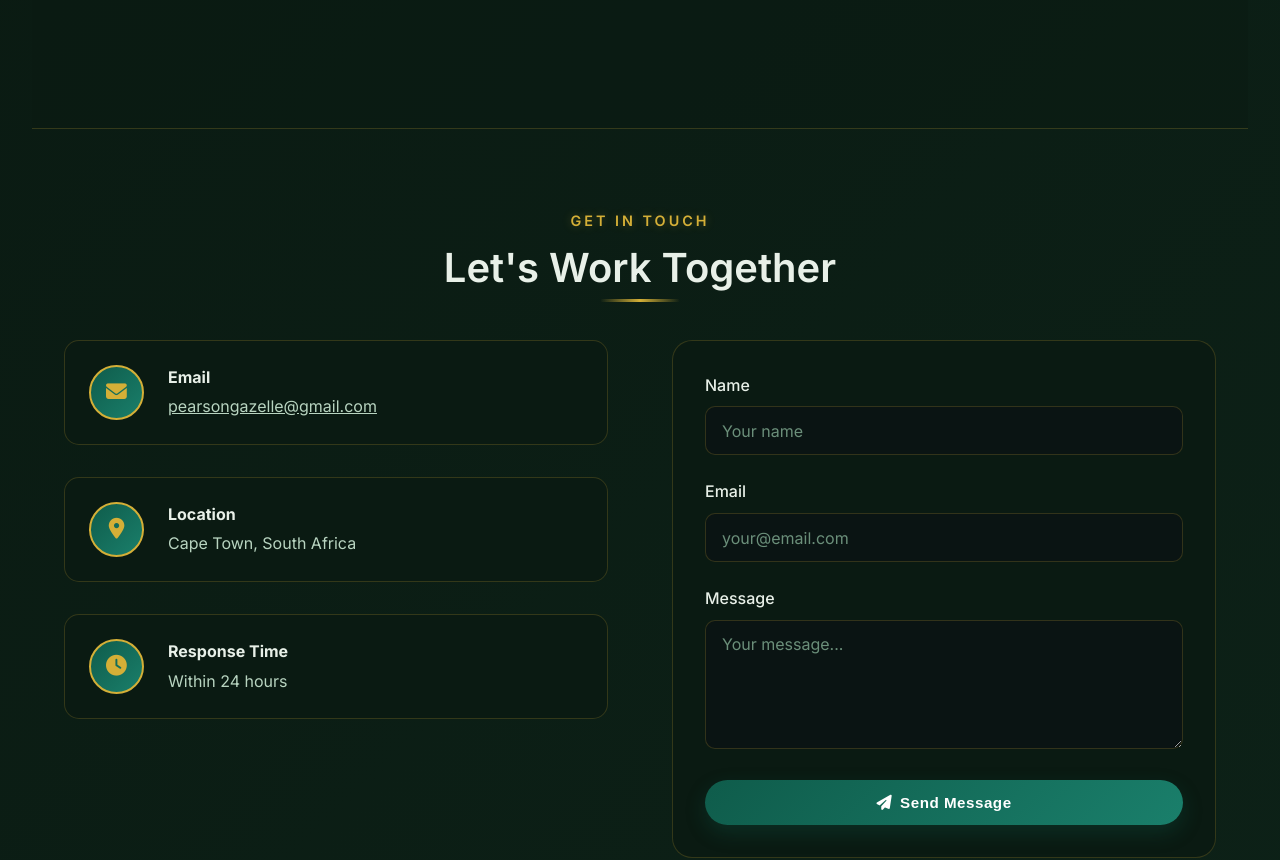
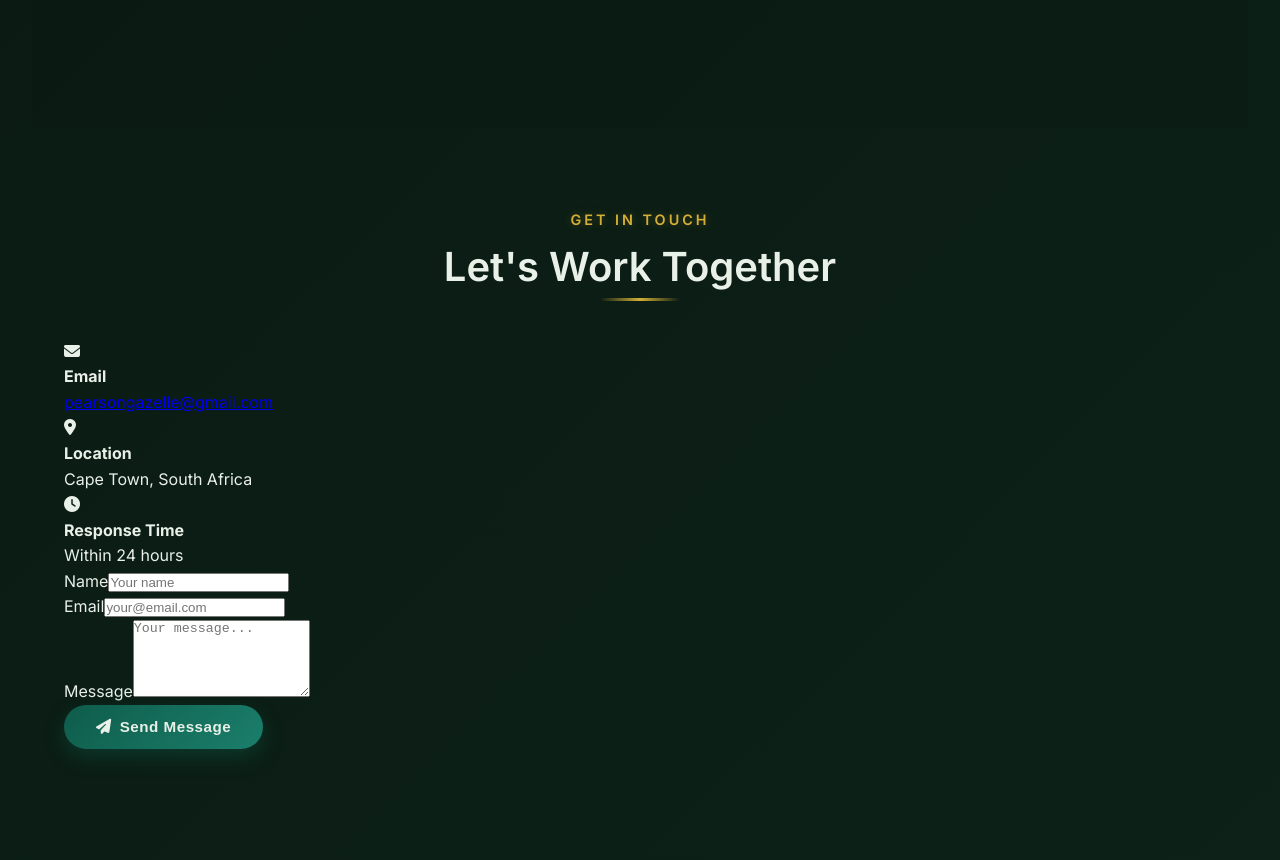
Before and after one commit to Gazelle608/Portfolio, a Vue app: page / in a window 1280 px wide. Shown: the part 3280-4140 px from the top of the page. Built offline with nearby package versions, Linux system fonts and the light colour scheme.

Commit message:
update contact page

```diff
--- a/src/components/Contact.vue
+++ b/src/components/Contact.vue
@@ -141,186 +141,3 @@ const sendMessage = async () => {
   }
 }
 </script>
-
-<style scoped>
-.contact {
-  border-top: 1px solid var(--border-subtle);
-}
-
-.container {
-  max-width: 1200px;
-  margin: 0 auto;
-}
-
-.contact-grid {
-  display: grid;
-  grid-template-columns: 1fr 1fr;
-  gap: 4rem;
-}
-
-.contact-info {
-  display: flex;
-  flex-direction: column;
-  gap: 2rem;
-}
-
-.info-card {
-  display: flex;
-  align-items: center;
-  gap: 1.5rem;
-  padding: 1.5rem;
-  background: var(--dark-card);
-  border-radius: 15px;
-  border: 1px solid var(--border-subtle);
-  transition: var(--transition);
-}
-
-.info-card:hover {
-  border-color: var(--accent);
-  transform: translateX(5px);
-}
-
-.contact-icon {
-  width: 55px;
-  height: 55px;
-  background: linear-gradient(135deg, var(--primary), var(--primary-light));
-  border-radius: 50%;
-  display: flex;
-  align-items: center;
-  justify-content: center;
-  font-size: 1.3rem;
-  color: var(--accent);
-  border: 2px solid var(--accent);
-}
-
-.info-card h4 {
-  color: var(--text);
-  margin-bottom: 0.25rem;
-}
-
-.info-card p,
-.info-card a {
-  color: var(--text-light);
-  transition: var(--transition);
-}
-
-.info-card a:hover {
-  color: var(--accent);
-}
-
-.contact-form {
-  background: var(--dark-card);
-  padding: 2rem;
-  border-radius: 20px;
-  border: 1px solid var(--border-subtle);
-}
-
-.form-group {
-  margin-bottom: 1.5rem;
-}
-
-.form-group label {
-  display: block;
-  margin-bottom: 0.5rem;
-  font-weight: 500;
-  color: var(--text);
-}
-
-.form-control {
-  width: 100%;
-  padding: 0.85rem 1rem;
-  background: rgba(10, 15, 20, 0.5);
-  border: 1px solid var(--border-subtle);
-  border-radius: 10px;
-  font-family: inherit;
-  font-size: 1rem;
-  color: var(--text);
-  transition: var(--transition);
-}
-
-.form-control:focus {
-  outline: none;
-  border-color: var(--accent);
-  box-shadow: 0 0 0 3px rgba(212, 175, 55, 0.1);
-}
-
-.form-control::placeholder {
-  color: var(--text-muted);
-}
-
-.btn {
-  display: inline-flex;
-  align-items: center;
-  justify-content: center;
-  gap: 0.5rem;
-  font-weight: 600;
-  padding: 0.85rem 2rem;
-  border-radius: 40px;
-  text-decoration: none;
-  transition: var(--transition);
-  font-size: 0.95rem;
-  letter-spacing: 0.5px;
-  border: 1.5px solid transparent;
-  cursor: pointer;
-}
-
-.btn-primary {
-  background: linear-gradient(135deg, var(--primary), var(--primary-light));
-  color: white;
-  border: none;
-  box-shadow: 0 8px 20px rgba(15, 92, 75, 0.3);
-  width: 100%;
-}
-
-.btn-primary:hover {
-  background: linear-gradient(135deg, var(--primary-light), var(--secondary));
-  transform: translateY(-3px);
-  box-shadow: 0 12px 28px rgba(15, 92, 75, 0.4);
-}
-
-.btn:disabled {
-  opacity: 0.6;
-  cursor: not-allowed;
-  transform: none;
-}
-
-.form-message {
-  margin-top: 1rem;
-  padding: 1rem;
-  border-radius: 10px;
-  text-align: center;
-}
-
-.form-message.success {
-  background: rgba(15, 92, 75, 0.2);
-  color: var(--secondary);
-  border: 1px solid var(--primary);
-}
-
-.form-message.error {
-  background: rgba(255, 101, 132, 0.1);
-  color: #ff6584;
-  border: 1px solid #ff6584;
-}
-
-.spinner {
-  display: inline-block;
-  width: 18px;
-  height: 18px;
-  border: 2px solid rgba(255, 255, 255, 0.3);
-  border-radius: 50%;
-  border-top-color: white;
-  animation: spin 0.8s linear infinite;
-}
-
-@keyframes spin {
-  to { transform: rotate(360deg); }
-}
-
-@media (max-width: 860px) {
-  .contact-grid {
-    grid-template-columns: 1fr;
-    gap: 2.5rem;
-  }
-}
-</style>
```
